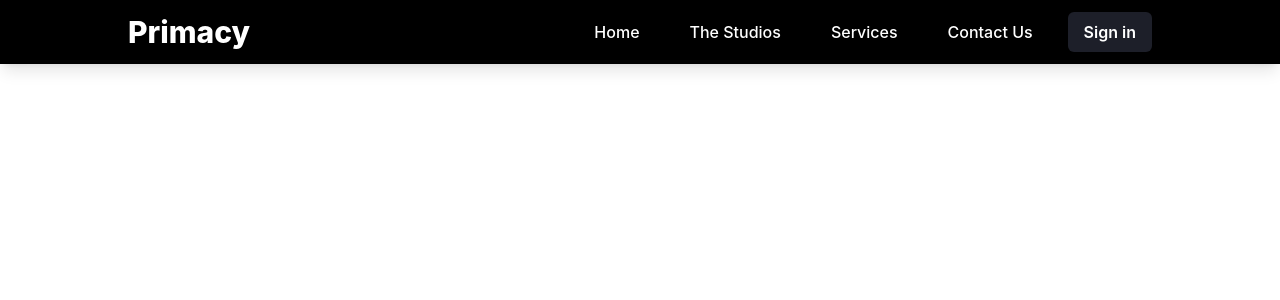
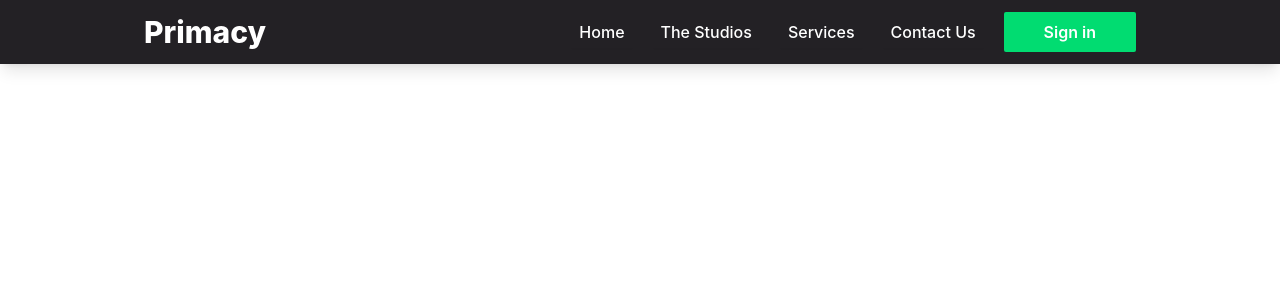
Before and after one commit to ArnabTo/primacy, a React (Vite) app: page / in a window 1280 px wide. Shown: the top 300 px of the page. Built offline with nearby package versions, Linux system fonts and the light colour scheme.

Commit message:
updated navbar

```diff
--- a/src/App.css
+++ b/src/App.css
@@ -0,0 +1,3 @@
+:where(.css-dev-only-do-not-override-11lehqq).ant-btn-default:not(:disabled):not(.ant-btn-disabled):hover {
+  color: #01DC71;
+}
--- a/src/component/Navbar.jsx
+++ b/src/component/Navbar.jsx
@@ -1,4 +1,4 @@
-import { Button, Dropdown, Space } from "antd";
+import { Button, Dropdown} from "antd";
 import { useState } from "react";
 const Navbar = () => {
 
@@ -11,7 +11,7 @@ const Navbar = () => {
         {
             key: '1',
             label: (
-                <a target="_blank" rel="noopener noreferrer" href="https://www.antgroup.com">
+                <a className="text-base font-medium px-5" target="_blank" rel="noopener noreferrer" href="https://www.antgroup.com">
                     Personal Training
                 </a>
             ),
@@ -19,7 +19,7 @@ const Navbar = () => {
         {
             key: '2',
             label: (
-                <a target="_blank" rel="noopener noreferrer" href="https://www.aliyun.com">
+                <a className="text-base font-medium px-5" target="_blank" rel="noopener noreferrer" href="https://www.aliyun.com">
                     Physical Assessments
                 </a>
             ),
@@ -27,7 +27,7 @@ const Navbar = () => {
         {
             key: '3',
             label: (
-                <a target="_blank" rel="noopener noreferrer" href="https://www.luohanacademy.com">
+                <a className="text-base font-medium px-5" target="_blank" rel="noopener noreferrer" href="https://www.luohanacademy.com">
                     Nutritional Guidance
                 </a>
             ),
@@ -36,10 +36,10 @@ const Navbar = () => {
 
     return (
         // bg-[#feecdd]
-        <nav className="navbar bg-black shadow-lg">
-            <div className="navbar-container mx-5 lg:mx-32 py-3">
+        <nav className="navbar bg-[#232125] shadow-lg">
+            <div className="navbar-container mx-5 lg:mx-20 xl:mx-36 py-3">
                 {/* <!-- larger device navbar --> */}
-                <div className="hidden xl:block">
+                <div className="hidden lg:block">
 
                     <div className="flex justify-between items-center gap-24 animate__animated animate__bounceIn">
                         <div className="nav-logo flex items-center gap-1 transition-all delay-75">
@@ -49,14 +49,14 @@ const Navbar = () => {
                             <ul className="flex justify-center items-center space-x-5">
                                 <li
                                     className="sticky-item cursor-pointer transition-all delay-75 hover:scale-105">
-                                    <a href="#features"><Button className="bg-transparent border-none text-white text-base font-medium">Home</Button></a>
+                                    <a href="#features"><Button className="px-2 rounded-sm bg-transparent border-none text-white text-base font-medium">Home</Button></a>
                                 </li>
                                 <li
                                     className="sticky-item cursor-pointer transition-all delay-75 hover:scale-105">
-                                    <a href="#features"><Button className="bg-transparent border-none text-white text-base font-medium">The Studios</Button></a>
+                                    <a href="#features"><Button className="px-2 rounded-sm bg-transparent border-none text-white text-base font-medium">The Studios</Button></a>
                                 </li>
                                 <li
-                                    className="sticky-item text-white font-medium text-base cursor-pointer transition-all delay-75 hover:scale-105">
+                                    className="sticky-item text-base cursor-pointer transition-all delay-75 hover:scale-105">
                                     <Dropdown
                                         menu={{
                                             items,
@@ -64,17 +64,17 @@ const Navbar = () => {
                                         placement="bottom"
                                         arrow
                                     >
-                                        <Button className="bg-transparent border-none text-white text-base font-medium">Services</Button>
+                                        <Button className="px-2 rounded-sm bg-transparent border-none text-white text-base font-medium">Services</Button>
                                     </Dropdown>
                                 </li>
                                 <li
                                     className="sticky-item cursor-pointer transition-all delay-75 hover:scale-105">
-                                    <a href="#features"><Button className="bg-transparent border-none text-white text-base font-medium">Contact Us</Button></a>
+                                    <a href="#features"><Button className="px-2 rounded-sm bg-transparent border-none text-white text-base font-medium">Contact Us</Button></a>
                                 </li>
                                 <li
                                     className="sticky-item font-medium text-lg mr-12 cursor-pointer transition-all delay-75 hover:scale-105">
                                     <button
-                                        className="bg-[#1D1F29] text-white px-4 py-2 rounded-md text-base font-semibold hover:bg-white hover:text-[#12141D] transition-all delay-75">Sign
+                                        className="bg-[#01DC71] text-white px-10 py-2 rounded-sm text-base font-semibold hover:bg-white hover:text-[#12141D] transition-all delay-75">Sign
                                         in
                                     </button>
                                 </li>
@@ -83,7 +83,7 @@ const Navbar = () => {
                     </div>
                 </div>
                 {/* <!-- small device nav --> */}
-                <div className="block xl:hidden">
+                <div className="block lg:hidden">
                     <div className="flex justify-between">
                         <div className="nav-logo flex gap-1">
                             <p className="sticky-item text-white text-base font-semibold">Primacy</p>
@@ -92,9 +92,9 @@ const Navbar = () => {
                             <button onClick={toggleMenu} aria-label="Menu" className="menu-toggler text-black">
                                 <svg width="26" height="20" viewBox="0 0 26 20" fill="none"
                                     xmlns="http://www.w3.org/2000/svg">
-                                    <path d="M1 1H25" stroke="#FFFEFF" stroke-width="1.5" stroke-linecap="round" />
-                                    <path d="M1 10H25" stroke="#FFFEFF" stroke-width="1.5" stroke-linecap="round" />
-                                    <path d="M1 19H25" stroke="#FFFEFF" stroke-width="1.5" stroke-linecap="round" />
+                                    <path d="M1 1H25" stroke="#FFFEFF" strokeWidth="1.5" strokeLinecap="round" />
+                                    <path d="M1 10H25" stroke="#FFFEFF" strokeWidth="1.5" strokeLinecap="round" />
+                                    <path d="M1 19H25" stroke="#FFFEFF" strokeWidth="1.5" strokeLinecap="round" />
                                 </svg>
                             </button>
                             <div
```
